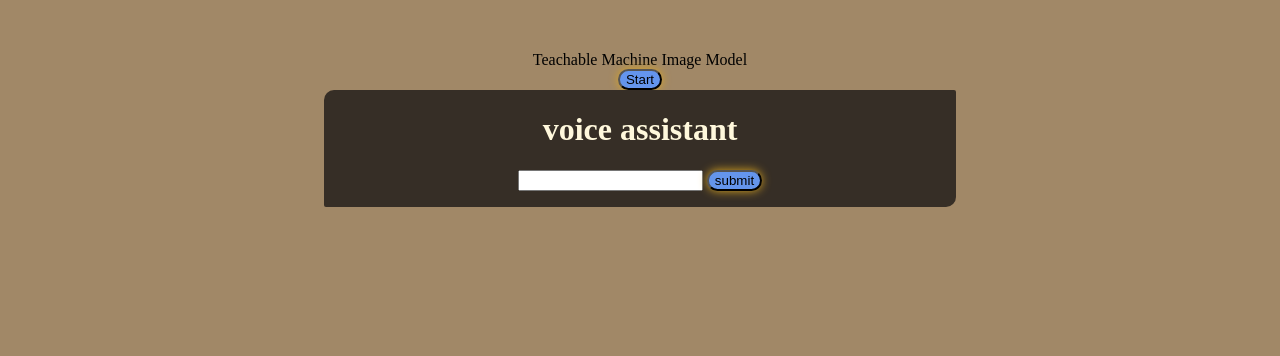
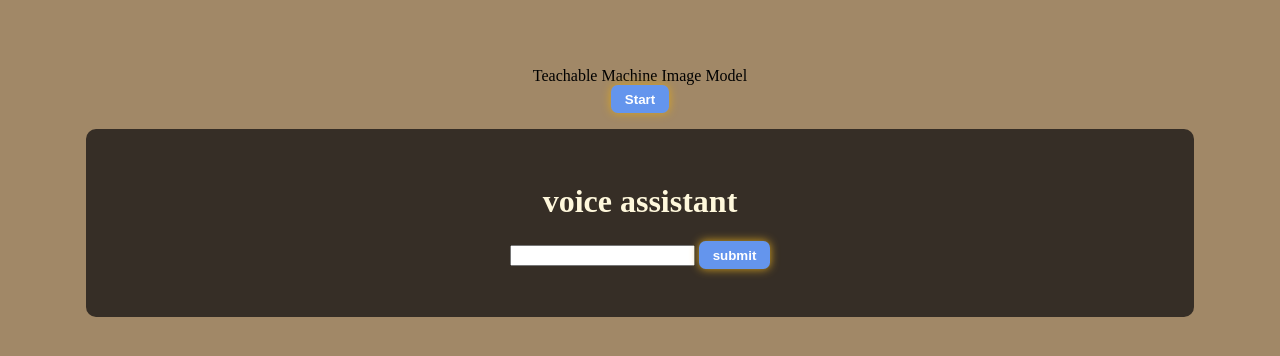
Before and after one commit to LooperShowcase/future-tech-joe-az, a plain HTML site: page index.html in a window 1280 px wide. Drawn offline with Linux system fonts and the light colour scheme.

Commit message:
Update style.css
fixed ui ;)

```diff
--- a/style.css
+++ b/style.css
@@ -1,10 +1,16 @@
+.container {
+  width: 90%;
+}
 
 body {
   background-color: rgb(161, 136, 103);
   display: flex;
   align-items: center;
+  justify-content: center;
   flex-direction: column;
+  padding: 1em;
 }
+
 h1 {
   color: cornsilk;
 }
@@ -15,21 +21,27 @@ h1 {
   flex-direction: column;
   align-items: center;
   justify-content: center;
-  width: 50%;
-  border-radius: 10px 2px;
+  width: 90%;
+  border-radius: 10px;
+  padding: 2em;
+  margin: 1em;
+  box-sizing: border-box;
 }
-
 
 button {
   background-color: cornflowerblue;
-  border-radius: 1cm;
+  border: none;
+  border-radius: 0.5em;
   box-shadow: 0px 0px 10px goldenrod;
+  padding: 0.5em 1em;
+  color: white;
+  font-weight: bold;
+  cursor: pointer;
 }
 
 button:hover {
   background-color: rgb(88, 104, 134);
   color: rgb(205, 193, 61);
-  cursor: pointer;
 }
 
 #label-Container {
```
